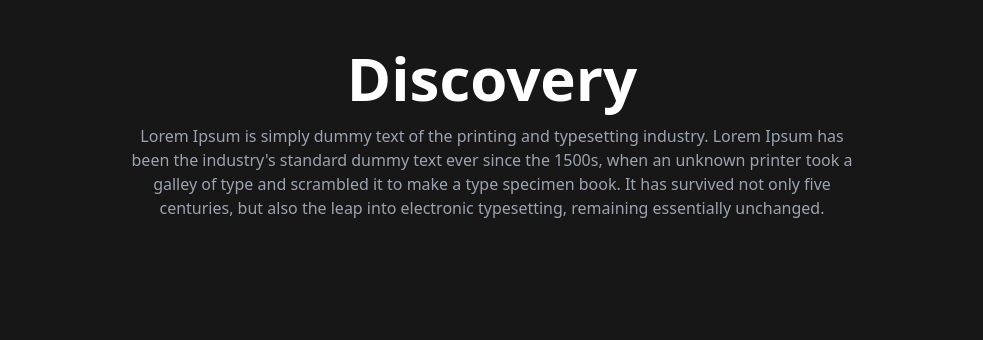
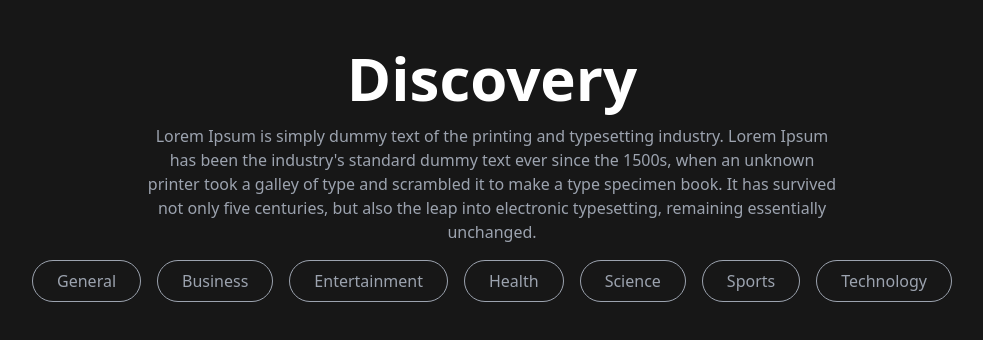
Before and after one commit to AnggaPutraa/discovery-frontend, a Next.js app: page / in a window 1280 px wide. Shown: the top 340 px of the page, without its empty margins (148-1131 px from the left). Built offline with nearby package versions, Linux system fonts and the light colour scheme.

Commit message:
refactor: categories link done

```diff
--- /dev/null
+++ b/components/CategoriesNavigation.tsx
@@ -0,0 +1,29 @@
+'use client'
+
+import { usePathname } from 'next/navigation'
+import CategoryLink from "./CategoryLink";
+import { categories } from "../constants";
+
+const CategoriesNavigation = () => {
+    const currentPath = usePathname();
+
+    const isActive = (path: string) => {
+        return currentPath?.split('/').pop() === path
+    }
+
+    return (
+        <nav className="mt-4 flex flex-wrap justify-center gap-4">
+            {categories.map(
+                (item, index) => (
+                    <CategoryLink
+                        key={index}
+                        category={item}
+                        isActive={isActive(item)}
+                    />
+                )
+            )}
+        </nav>
+    );
+}
+
+export default CategoriesNavigation;
--- /dev/null
+++ b/components/CategoryLink.tsx
@@ -0,0 +1,19 @@
+import Link from "next/link";
+
+interface Props {
+    category: string;
+    isActive: boolean;
+}
+
+const CategoryLink = ({ category, isActive }: Props) => {
+    return (
+        <Link
+            href={`/news/${category}`}
+            className={`category-link ${isActive && 'bg-blue-500 text-white border-none font-semibold'}`}
+        >
+            {category}
+        </Link>
+    );
+}
+
+export default CategoryLink;
--- a/components/Hero.tsx
+++ b/components/Hero.tsx
@@ -1,3 +1,4 @@
+import CategoriesNavigation from "./CategoriesNavigation";
 
 const Hero = () => {
     return (
@@ -7,8 +8,9 @@ const Hero = () => {
                 <h1 className="text-6xl font-bold text-white">Discovery</h1>
             </div>
             {/* Paragraph */}
-            <div className="max-w-7xl mx-auto px-8 w-[800px]">
-                <p className="text-center text-gray-400">Lorem Ipsum is simply dummy text of the printing and typesetting industry. Lorem Ipsum has been the industry's standard dummy text ever since the 1500s, when an unknown printer took a galley of type and scrambled it to make a type specimen book. It has survived not only five centuries, but also the leap into electronic typesetting, remaining essentially unchanged.</p>
+            <div className="max-w-7xl mx-auto px-8">
+                <p className="text-center text-gray-400 text-md mx-auto w-auto md:w-[700px]">Lorem Ipsum is simply dummy text of the printing and typesetting industry. Lorem Ipsum has been the industry's standard dummy text ever since the 1500s, when an unknown printer took a galley of type and scrambled it to make a type specimen book. It has survived not only five centuries, but also the leap into electronic typesetting, remaining essentially unchanged.</p>
+                <CategoriesNavigation />
             </div>
         </section>
     );
--- a/components/NavLinks.tsx
+++ /dev/null
@@ -1,10 +0,0 @@
-
-const NavLinks = () => {
-    return (
-        <nav>
-
-        </nav>
-    );
-}
-
-export default NavLinks;
--- /dev/null
+++ b/constants/index.ts
@@ -0,0 +1,9 @@
+export const categories: Category[] = [
+    'general',
+    'business',
+    'entertainment',
+    'health',
+    'science',
+    'sports',
+    'technology',
+]
--- a/styles/globals.css
+++ b/styles/globals.css
@@ -7,3 +7,9 @@
         @apply bg-dark-primary
     }
 }
+
+@layer components {
+    .category-link {
+        @apply px-6 py-2 cursor-pointer border rounded-full capitalize border-gray-400 text-gray-400 hover:border-none hover:bg-blue-500 hover:text-white hover:font-semibold hover:scale-110 transform transition-transform duration-200 ease-out
+    }
+}
```
Also changed, not shown: types/category.d.ts (added, +8 -0 lines).
